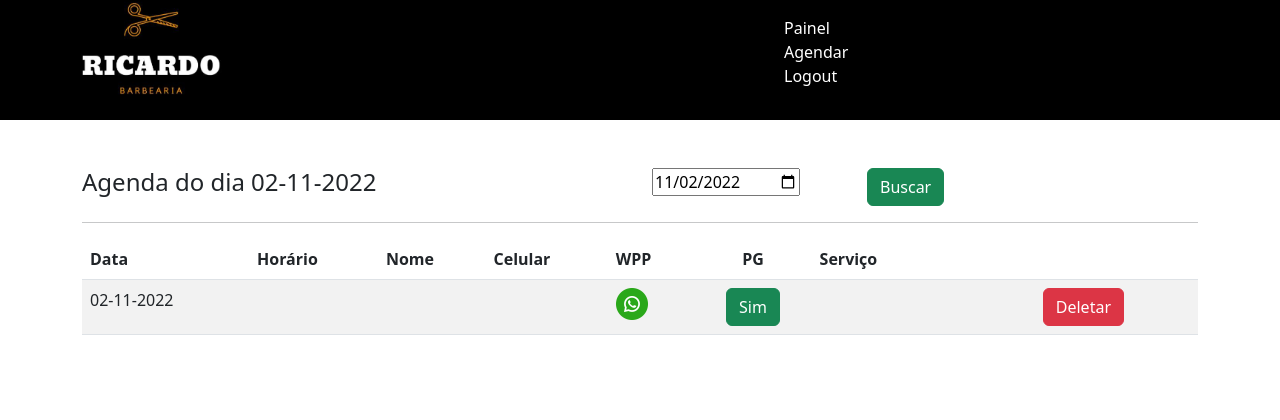
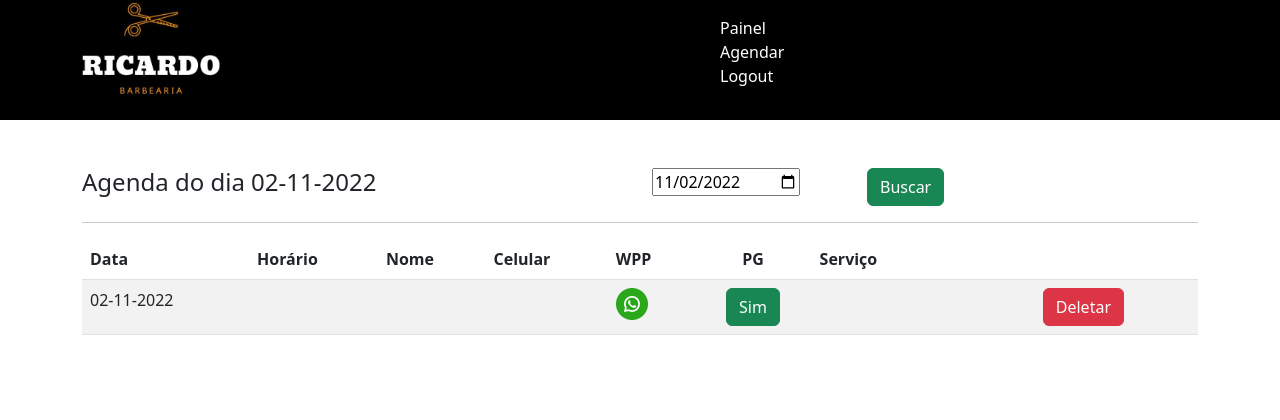
Before and after one commit to leonardoscosta98/projeto-barbearia, a Flask app: page /admin in a window 1280 px wide; the page is wider, and only the part inside the window is pictured. Shown: the top 420 px of that part. Run offline with Flask 2, Linux system fonts and the light colour scheme; the visitor is signed in with stand-in values (Sample User, id 1); a database or web service that is not in the repository returns one stand-in record (values such as "Sample title"); data that the repository does not hold is empty; some libraries are stand-ins or nearby versions.

Commit message:
Update base.html

```diff
--- a/barbearia_projeto/templates/base.html
+++ b/barbearia_projeto/templates/base.html
@@ -27,7 +27,7 @@
         </head>
     </head>
     <body>
-        <nav class="custom-navbar"  style="width: 120%;">
+        <nav class="custom-navbar"  style="width: 110%;">
             <div class="row" style="
                 overflow-x: auto;
                 overflow-y: hidden;
```
